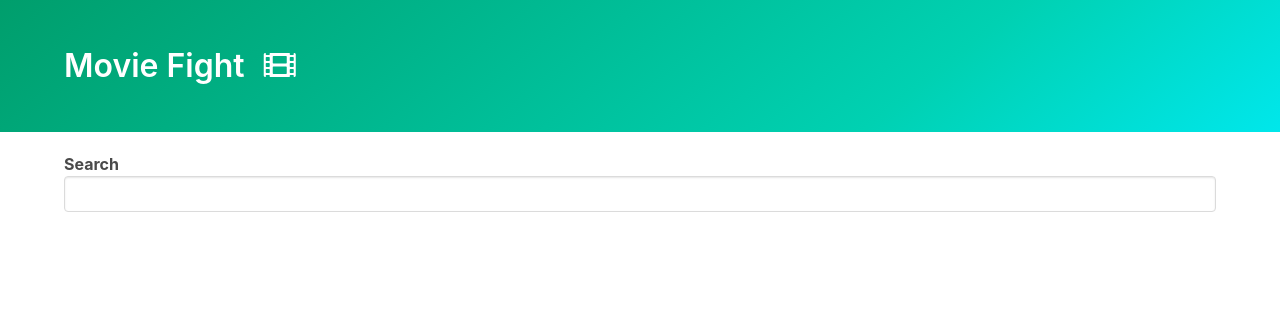
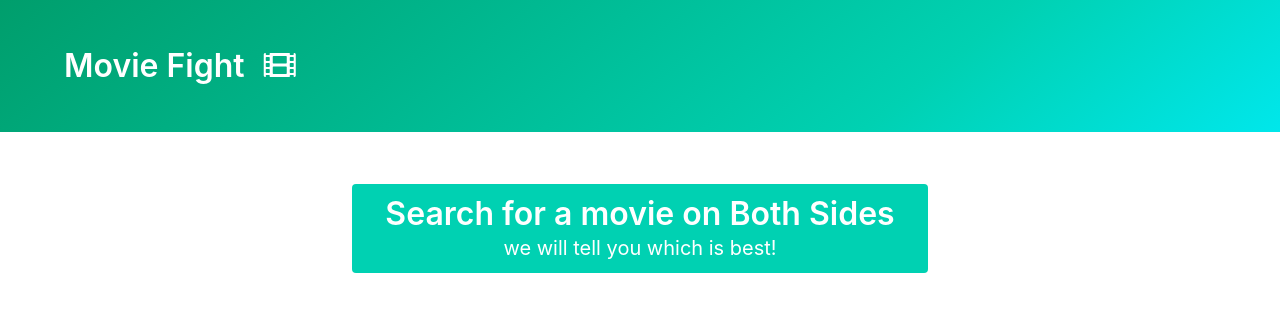
Before and after one commit to haru-Blank/movieFight, a plain HTML site: page index.html in a window 1280 px wide. Drawn offline with nearby package versions, Linux system fonts and the light colour scheme.

Commit message:
changed our html structue to get left anf right column and added a little guide

```diff
--- a/index.html
+++ b/index.html
@@ -29,8 +29,25 @@
       </section>
 
       <div class="container">
-         <div class="autocomplete"></div>
-         <div id="summary"></div>
+         <div class="columns">
+            <div class="columnn">
+               <div id="left-autocomplete"></div>
+            </div>
+
+            <div class="column">
+               <div id="right-autocomplete"></div>
+            </div>
+         </div>
+
+         <div class="column is-half notification is-primary tutorial">
+            <h1 class="title">
+               Search for a movie on Both Sides
+            </h1>
+
+            <p class="subtitle">
+               we will tell you which is best!
+            </p>
+         </div>
       </div>
 
       <script src="./utility.js"></script>
```
Also changed, not shown: pic1.png (renamed from vlcsnap-2020-04-01-09h46m50s046.png), pic2.png (renamed from vlcsnap-2020-04-01-15h40m45s452.png).
